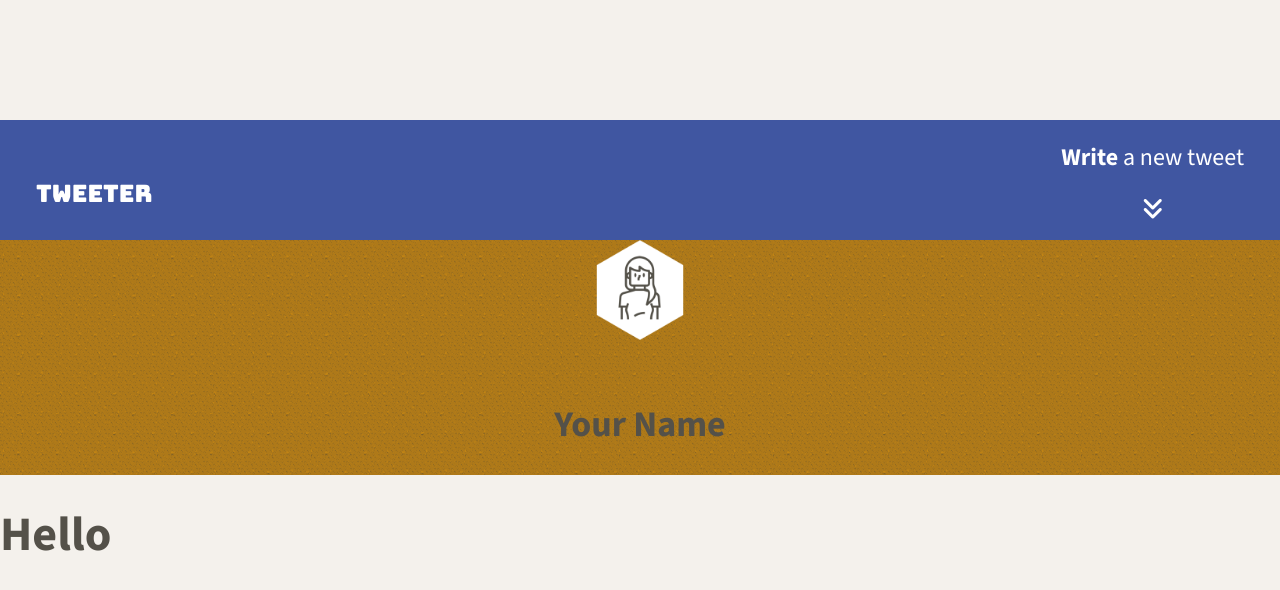
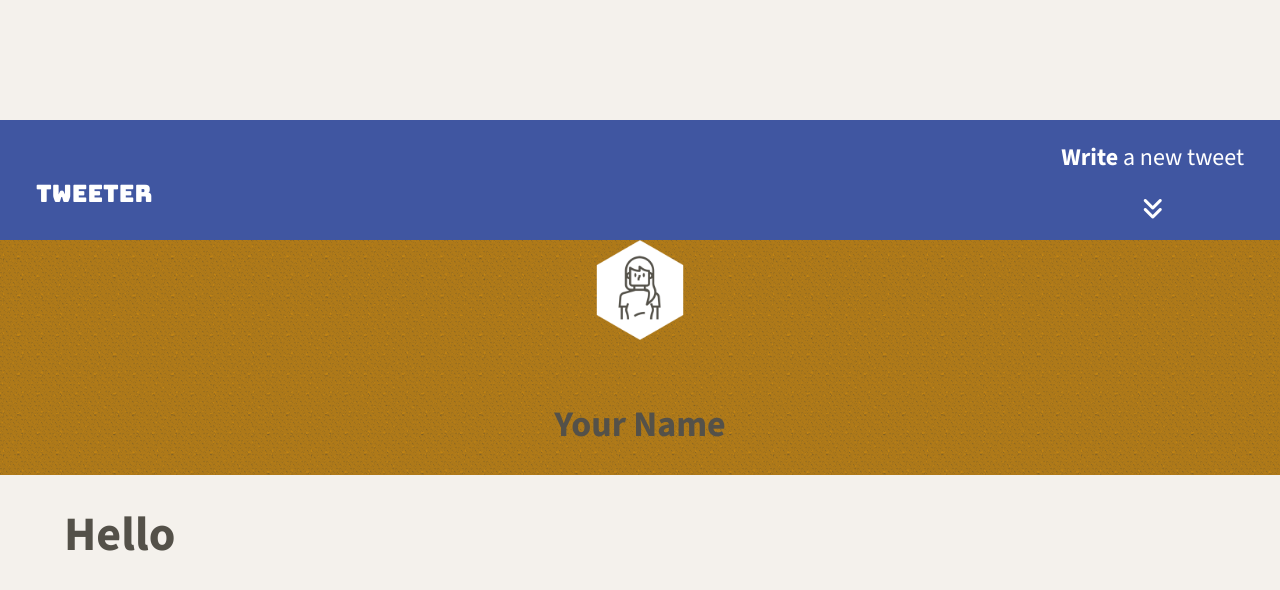
Before and after one commit to Abubakar-Shehu/tweeter, a website: page public/index.html in a window 1280 px wide. Drawn offline with nearby package versions, Linux system fonts and the light colour scheme.

Commit message:
Styled the main element

```diff
--- a/public/styles/layout.css
+++ b/public/styles/layout.css
@@ -31,5 +31,6 @@ body {
 
 .container {
   width: 90%;
-  background-color: #f4f1ec;
+  background-color: inherit;
+  margin: 0 auto;
 }
```
